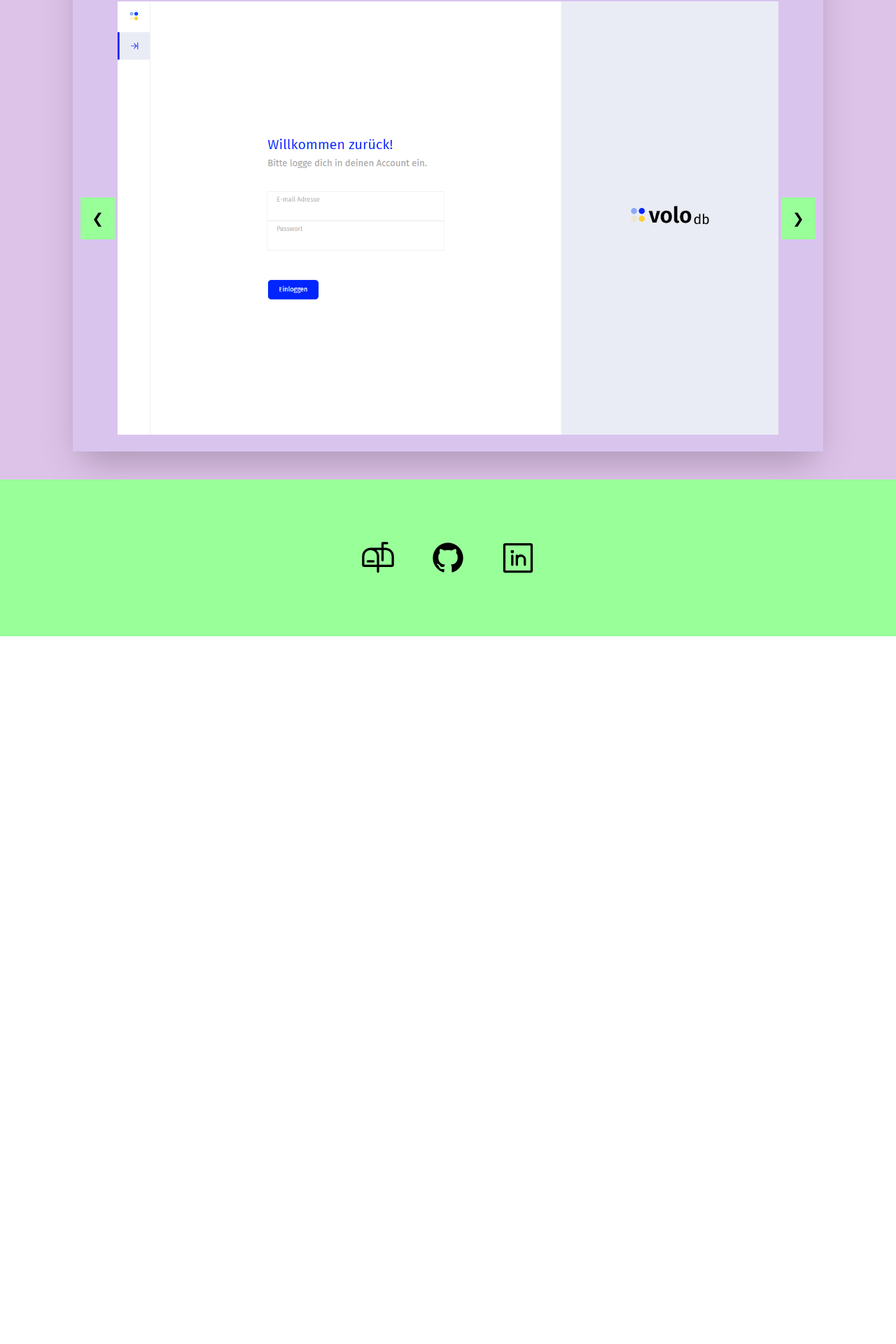
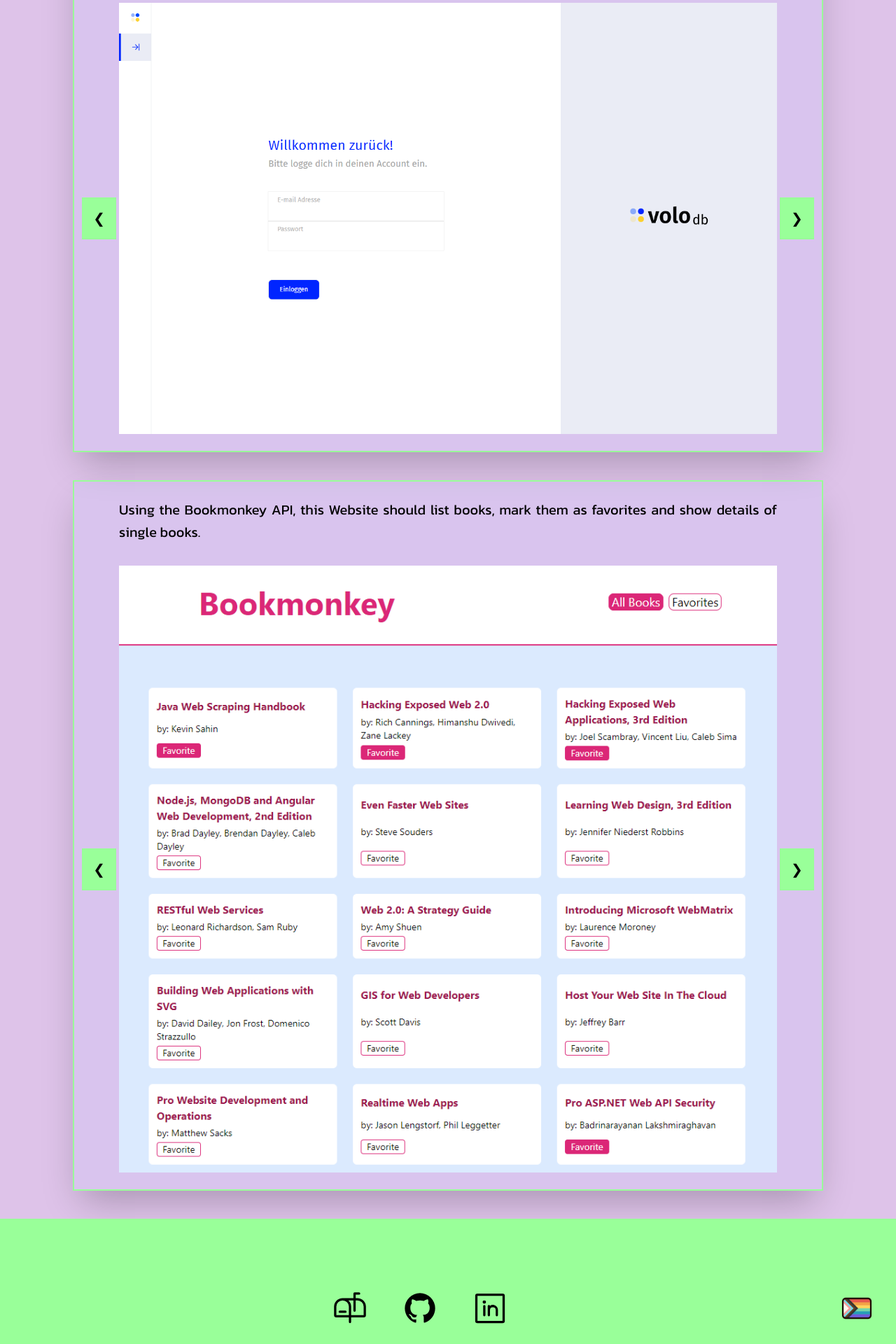
Before and after one commit to Artromi/Portfolio, a Vue app: page / in a window 1280 px wide. Shown: the part 1259-3179 px from the top of the page at 70% size. Before the commit the page ends 2168 px from the top, so only its background shows below. Built offline with nearby package versions, Linux system fonts and the light colour scheme.

Commit message:
add:project bookmonkey

```diff
--- a/src/App.vue
+++ b/src/App.vue
@@ -6,7 +6,7 @@
         <AboutMe />
       </div>
       <div id="projects" class="pt-32 mt-[-128px]">
-        <ProjectCard />
+        <ProjectCards />
       </div>
     </main>
     <ContactsAndFooter />
@@ -16,11 +16,11 @@
 <script>
 import NavigationBar from '@/components/NavigationBar.vue'
 import AboutMe from '@/components/AboutMe.vue'
-import ProjectCard from './components/ProjectCard.vue'
+import ProjectCards from './components/ProjectCards.vue'
 import ContactsAndFooter from '@/components/ContactsAndFooter.vue'
 
 export default {
-  components: { NavigationBar, AboutMe, ContactsAndFooter, ProjectCard }
+  components: { NavigationBar, AboutMe, ContactsAndFooter, ProjectCards }
   // methods: {
   //   handleScroll() {
   //     console.log(window.scrollY)
--- a/src/components/ContactsAndFooter.vue
+++ b/src/components/ContactsAndFooter.vue
@@ -1,5 +1,6 @@
 <template>
-  <div id="contact" class="flex gap-12 justify-center items-center bg-green-100 h-56">
+  <footer class="bg-green-100 h-64 flex items-center">
+    <div id="contact" class="flex gap-12 mx-auto">
       <a href="mailto:arisenger0@gmail.com"><IconMailbox class="text-black" /></a>
       <a href="https://github.com/Artromi" target="_blank"><IconGithub class="text-black" /></a>
       <a href="https://www.linkedin.com/in/a-senger/" target="_blank"
@@ -7,6 +8,8 @@
       /></a>
       <!-- <a href=""><IconDownload class="text-black" /></a> -->
     </div>
+    <img class="w-12 mr-8" src="@/assets/progress.png" />
+  </footer>
 </template>
 
 <script>
--- a/src/components/ProjectCard.vue
+++ b/src/components/ProjectCardShopping.vue
@@ -21,36 +21,3 @@
     </div>
   </section>
 </template>
-
-<script>
-export default {
-  data() {
-    return {
-      slideIndex: 1
-    }
-  },
-  methods: {
-    changeSlides(n) {
-      this.showSlides((this.slideIndex += n))
-    },
-    showSlides(n) {
-      let i
-      let slides = document.getElementsByClassName('volo-slides')
-
-      if (n > slides.length) {
-        this.slideIndex = 1
-      }
-      if (n < 1) {
-        this.slideIndex = slides.length
-      }
-      for (i = 0; i < slides.length; i++) {
-        slides[i].style.display = 'none'
-      }
-      slides[this.slideIndex - 1].style.display = 'block'
-    }
-  }
-  // mounted() {
-  //   this.plusSlides()
-  // }
-}
-</script>
--- /dev/null
+++ b/src/components/ProjectCards.vue
@@ -0,0 +1,82 @@
+<template>
+  <section class="mt-16">
+    <h3 class="text-4xl text-shadow">Projects</h3>
+    <!-- VOLO CARD -->
+    <div
+      class="bg-blue-400 bg-opacity-20 my-10 shadow-2xl py-6 px-16 min-w-[600px] border-2 border-green-100"
+    >
+      <p class="text-black text-xl leading-8 text-justify mb-8">
+        VoloDB is an open source project that is intended to massively simplify the administration
+        of the volunteer service formats "FSJ" (Freiwilliges Soziales Jahr) and "BFD"
+        (Bundesfreiwilligendienst) recognized in Germany. As a team of 3 we started working on it in
+        spring 2024.
+      </p>
+      <div class="flex items-center justify-center gap-1 min-w-96">
+        <button class="bg-green-100 p-4 text-xl" @click="changeSlides(-1, 'volo')">&#10094;</button>
+        <img class="volo-slides mx-auto" src="@/assets/volo1.png" />
+        <img class="volo-slides mx-auto hidden" src="@/assets/volo2.png" />
+        <img class="volo-slides mx-auto hidden" src="@/assets/volo6.png" />
+        <img class="volo-slides mx-auto hidden" src="@/assets/volo4.png" />
+        <img class="volo-slides mx-auto hidden" src="@/assets/volo5.png" />
+        <button class="bg-green-100 p-4 text-xl" @click="changeSlides(+1, 'volo')">&#10095;</button>
+      </div>
+    </div>
+    <!-- BOOKMONKEY -->
+    <div
+      class="bg-blue-400 bg-opacity-20 my-10 shadow-2xl py-6 px-16 min-w-[600px] border-2 border-green-100"
+    >
+      <p class="text-black text-xl leading-8 text-justify mb-8">
+        Using the Bookmonkey API, this Website should list books, mark them as favorites and show
+        details of single books.
+      </p>
+      <div class="flex items-center justify-center gap-1 min-w-96">
+        <button class="bg-green-100 p-4 text-xl" @click="changeSlides(-1, 'book')">&#10094;</button>
+        <img class="book-slides mx-auto" src="@/assets/bookmonkey.png" />
+        <img class="book-slides mx-auto hidden" src="@/assets/bookmonkey2.png" />
+        <img class="book-slides mx-auto hidden" src="@/assets/bookmonkey3.png" />
+
+        <button class="bg-green-100 p-4 text-xl" @click="changeSlides(+1, 'book')">&#10095;</button>
+      </div>
+    </div>
+  </section>
+</template>
+
+<script>
+export default {
+  data() {
+    return {
+      slideIndex: 1
+    }
+  },
+  methods: {
+    changeSlides(n, item) {
+      if (item === 'volo') {
+        let slides = document.getElementsByClassName('volo-slides')
+        this.showSlides((this.slideIndex += n), slides)
+      }
+      if (item === 'book') {
+        let slides = document.getElementsByClassName('book-slides')
+        this.showSlides((this.slideIndex += n), slides)
+      }
+    },
+    showSlides(n, slides) {
+      let i
+      // let slides = document.getElementsByClassName('volo-slides')
+
+      if (n > slides.length) {
+        this.slideIndex = 1
+      }
+      if (n < 1) {
+        this.slideIndex = slides.length
+      }
+      for (i = 0; i < slides.length; i++) {
+        slides[i].style.display = 'none'
+      }
+      slides[this.slideIndex - 1].style.display = 'block'
+    }
+  }
+  // mounted() {
+  //   this.plusSlides()
+  // }
+}
+</script>
--- a/vite.config.js
+++ b/vite.config.js
@@ -5,12 +5,11 @@ import vue from '@vitejs/plugin-vue'
 
 // https://vitejs.dev/config/
 export default defineConfig({
-  plugins: [
-    vue(),
-  ],
+  plugins: [vue()],
   resolve: {
     alias: {
       '@': fileURLToPath(new URL('./src', import.meta.url))
     }
-  }
+  },
+  base: '/Portfolio/'
 })
```
Also changed, not shown: src/assets/bookmonkey2.png (added), src/assets/bookmonkey3.png (added). Lines whose indentation alone changed are shown as unchanged.
